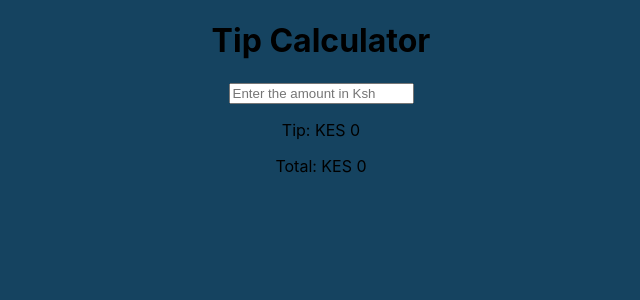
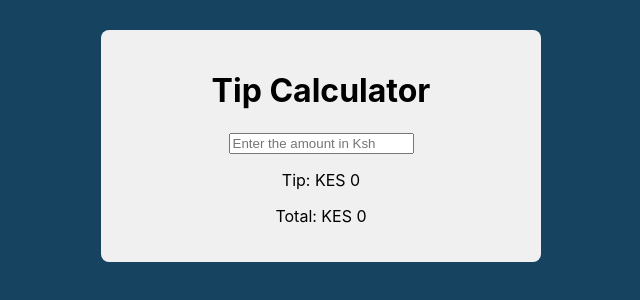
Before and after one commit to Eshhaa11/tip-calculator, a React (Create React App) app: page / in a window 1280 px wide. Shown: the top 300 px of the page, without its empty margins (319-959 px from the left). Built offline with nearby package versions, Linux system fonts and the light colour scheme.

Commit message:
added 400px width

```diff
--- a/src/Components/Tip.css
+++ b/src/Components/Tip.css
@@ -3,7 +3,10 @@ body {
 }
 
 .tip-cont {
-    text-align: center;
-    width: 100%;
-
+  max-width: 400px;
+  margin: 30px auto;
+  padding: 20px;
+  background: #f0f0f0;
+  text-align: center;
+  border-radius: 8px;
 }
```
